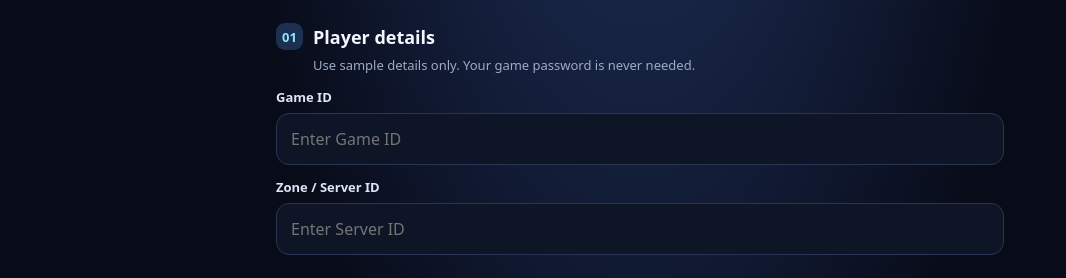
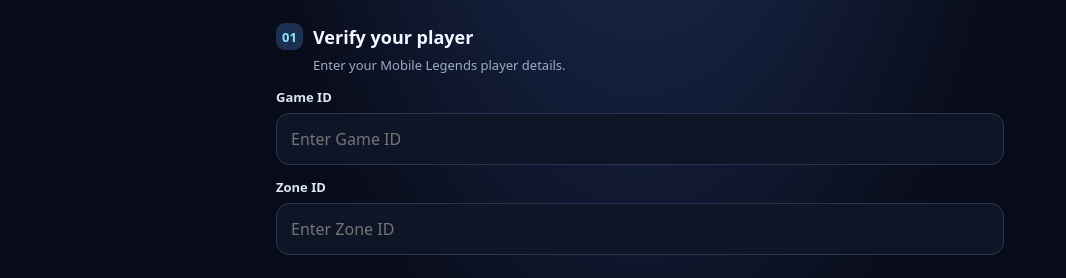
Before and after one commit to benjami-oss/Arcadex, a plain HTML site: page index.html in a window 1280 px wide. Shown: the part 395-673 px from the top of the page, without its empty margins (0-1066 px from the left). Drawn offline with Linux system fonts and the light colour scheme.

Commit message:
Update index.html

```diff
--- a/index.html
+++ b/index.html
@@ -98,15 +98,7 @@ header { display:flex;align-items:center;justify-content:space-between;margin:4p
   <h1>Power up.<br>Play on.</h1>
   <p>A clean and simple diamond top-up preview. Choose a sample package and see how your order summary looks.</p>
   <div class="orb" aria-hidden="true">💎</div>
-</section>  <section class="section">
-  <div class="heading"><span class="number">01</span><h2>Player details</h2></div>
-  <p class="sub">Use sample details only. Your game password is never needed.</p>    <div class="field">
-    <label for="gameid">Game ID</label>
-    <input id="gameid" inputmode="numeric" maxlength="20" placeholder="Enter Game ID">
-  </div>    <div class="field">
-    <label for="serverid">Zone / Server ID</label>
-    <input id="serverid" inputmode="numeric" maxlength="8" placeholder="Enter Server ID">
-  </div>
+
 </section>  <section class="section">
   <div class="heading">
     <span class="number">01</span>
```
